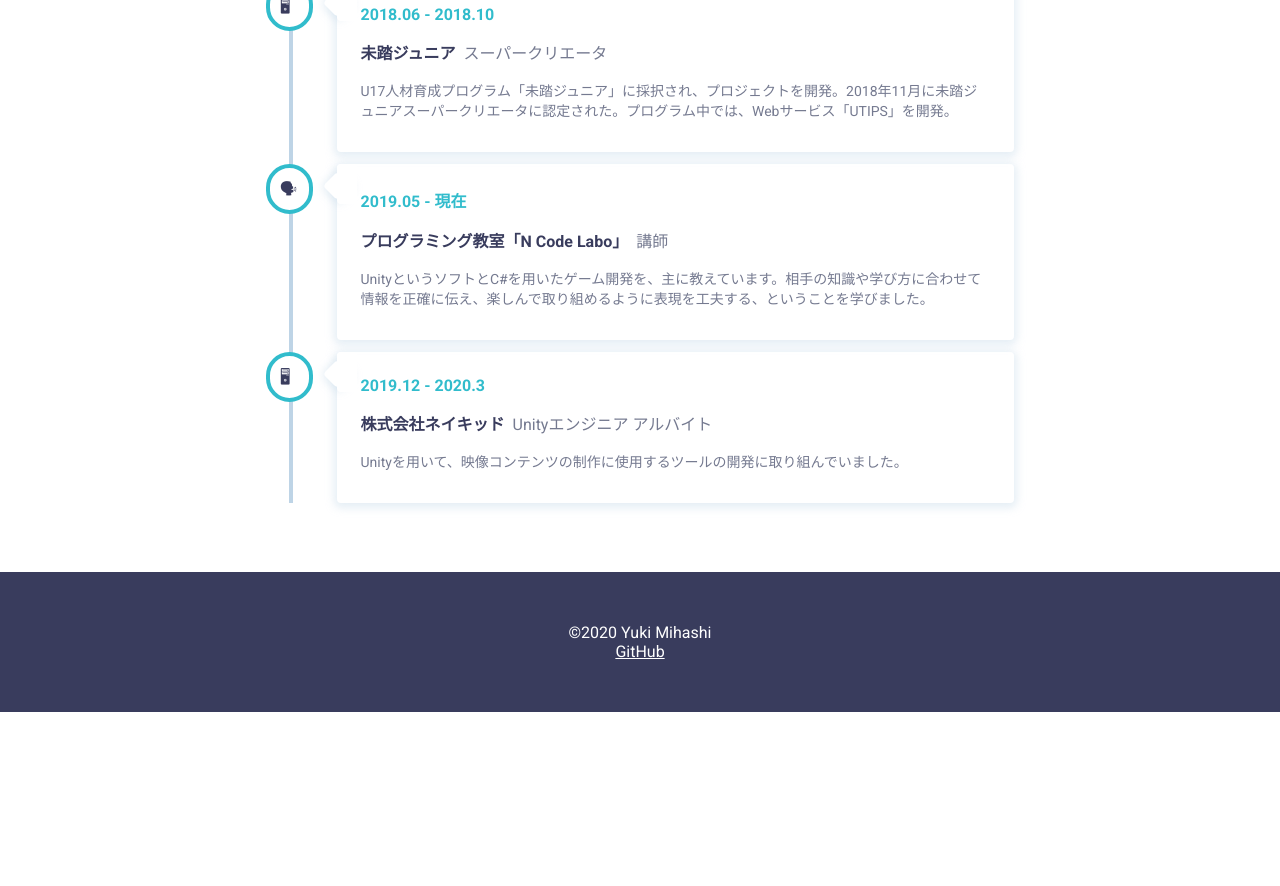
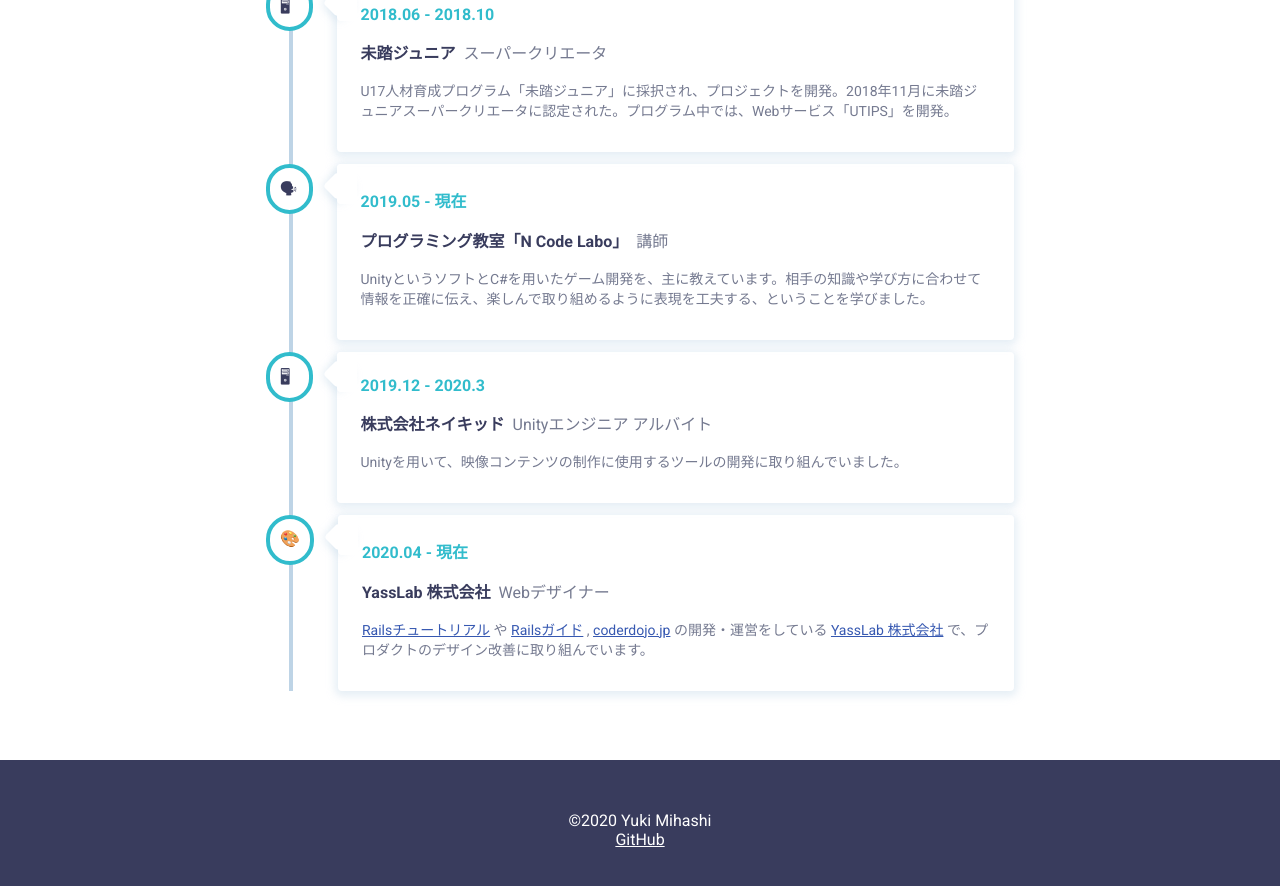
Before and after one commit to madoreenu/yuki384.github.io, a Jekyll site: the page built from about.md, in a window 1280 px wide and 900 px high, scrolled down 2194 px. Shown: the top 886 px of the window. Built offline with Jekyll 4.4.1, drawn with Linux system fonts in a browser that asks for light colours; nearby versions of some CDN libraries; some web fonts are replaced; before the commit the page ends 2906 px from its top, so only the background shows below that.

Commit message:
Add YassLab社でのWebデザインの話 to 実績

```diff
--- a/_data/history.yml
+++ b/_data/history.yml
@@ -39,3 +39,9 @@
   date: 2019.12 - 2020.3
   content: Unityを用いて、映像コンテンツの制作に使用するツールの開発に取り組んでいました。
   thumbnail: '&#x1f5a5;'
+
+- title: Webデザイナー
+  place: YassLab 株式会社
+  date: 2020.04 - 現在
+  content: <a href="https://railstutorial.jp/">Railsチュートリアル</a> や <a href="https://railsguides.jp/">Railsガイド</a> , <a href="https://coderdojo.jp/">coderdojo.jp</a> の開発・運営をしている <a href="https://yasslab.jp/ja/">YassLab 株式会社</a> で、プロダクトのデザイン改善に取り組んでいます。
+  thumbnail: '&#x1f3a8;'
```
